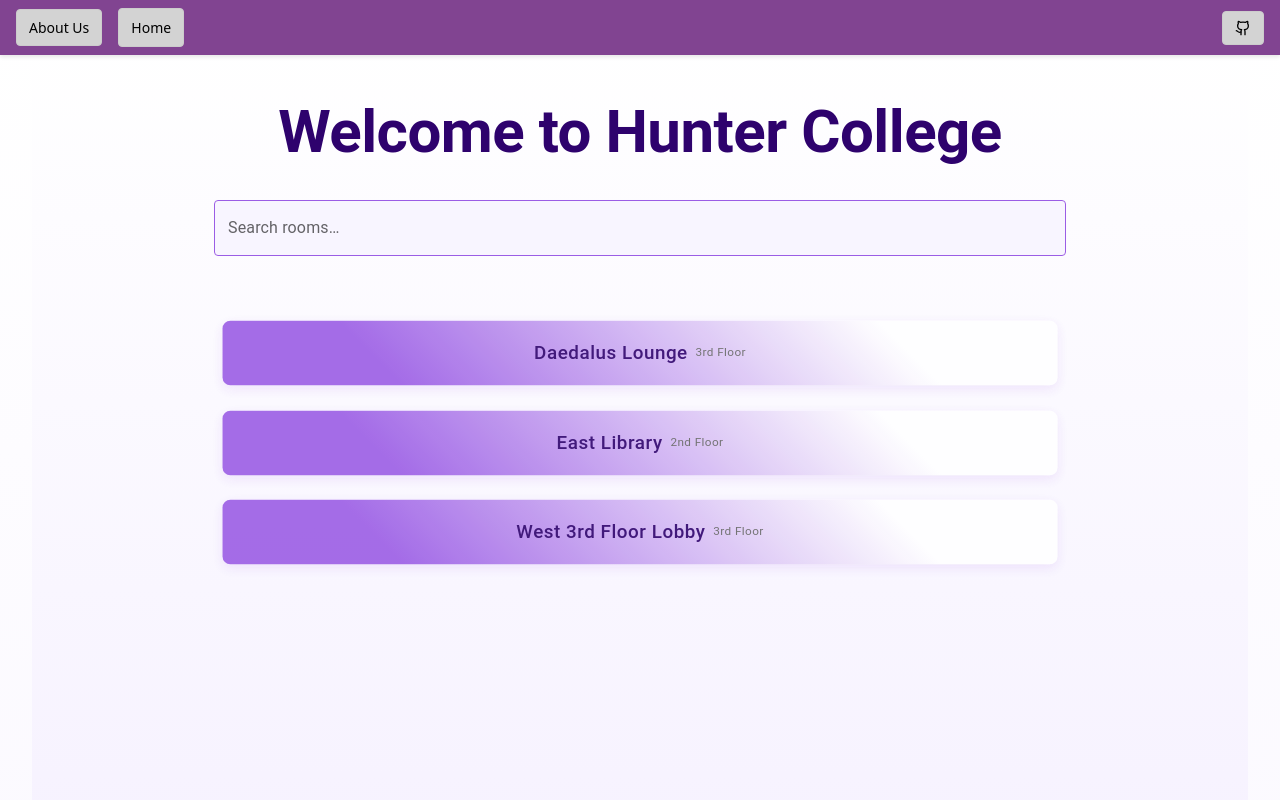
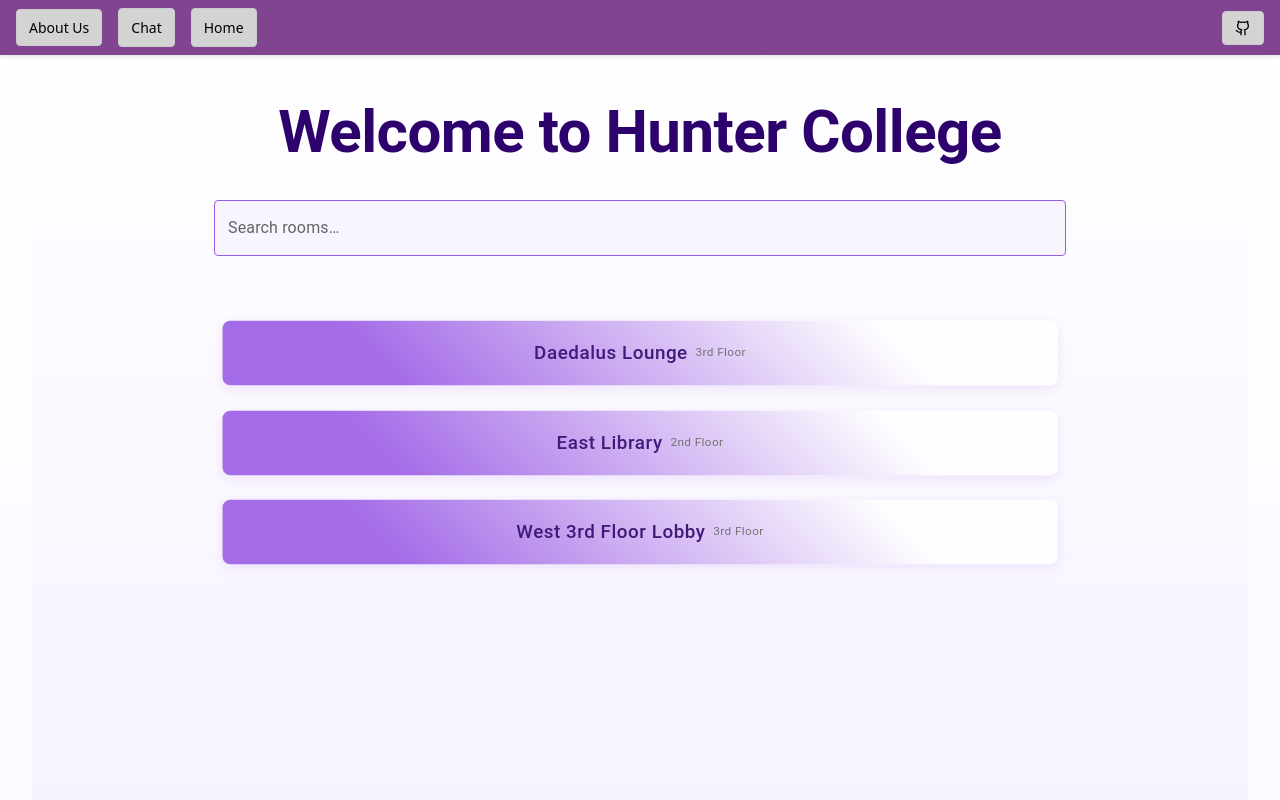
Before and after one commit to ishmamk1/hunterhacks2025, a React (Vite) app in the folder frontend/frontend/: page / in a window 1280 px wide. Shown: the top 800 px of the page. Built offline with nearby package versions, Linux system fonts and the light colour scheme.

Commit message:
added chatbar to nav

```diff
--- a/frontend/frontend/src/components/ChatBot.tsx
+++ b/frontend/frontend/src/components/ChatBot.tsx
@@ -132,10 +132,10 @@
               className={msg.type === "user" ? "user-message" : "bot-message"}
             >
               {msg.text.split("\n").map((para, i) => (
-                <p key={i} style={{ margin: "0 0 0.5rem 0" }}>
-                  {renderFormattedMessage(para)}
-                </p>
-              ))}
+  <div key={i} style={{ margin: "0 0 0.5rem 0" }}>
+    {renderFormattedMessage(para)}
+  </div>
+))}
               {msg.links &&
                 msg.links.map((link, i) => (
                   <p key={`link-${i}`}>
--- a/frontend/frontend/src/components/NavBar.tsx
+++ b/frontend/frontend/src/components/NavBar.tsx
@@ -7,6 +7,7 @@
         {/* Left: About Us and Home */}
         <div className="navbar-left">
           <button className="about-us-button">About Us</button>
+          <a href="/chat" className="home-button">Chat</a>
           <a href="/" className="home-button">Home</a>
         </div>
 
```
